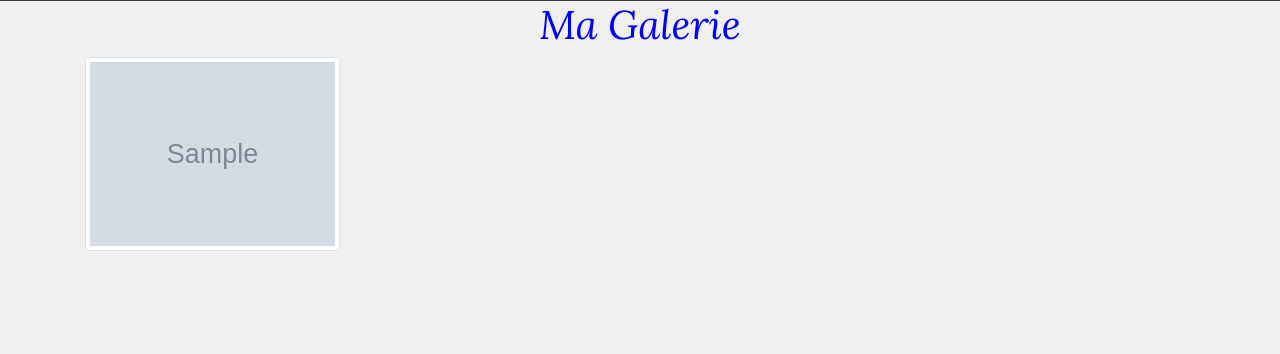
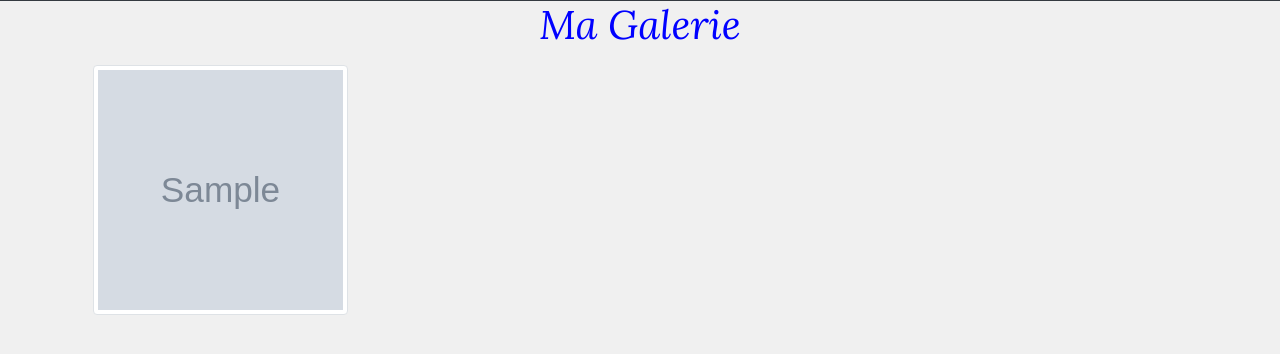
Before and after one commit to rknyra/photo-gallery, a Django app: template gallery/templates/all-photos/base.html in a window 1280 px wide. Shown: the part 55-409 px from the top of the page. Run offline with Django 3.2, Linux system fonts and the light colour scheme; the template is opened without the code that fills it: most values are stand-ins (such as "Sample title", 1, 10 or a date in 2020); grey boxes marked "Sample" are stand-in pictures; some libraries are stand-ins or nearby versions.

Commit message:
resize the displayed image sizes so that they are all of equal size - create uniformity and visual appeal

```diff
--- a/gallery/templates/all-photos/base.html
+++ b/gallery/templates/all-photos/base.html
@@ -19,7 +19,7 @@
        <link rel='stylesheet' href='{% static 'css/basephotos.css'%}'>
     {% endblock %}
 
-    {% comment %} script {% endcomment %}
+  <!-- scripts -->
     <script src="https://cdn.jsdelivr.net/clipboard.js/1.5.3/clipboard.min.js"></script>
     <script src="https://code.jquery.com/jquery-3.3.1.min.js" integrity="sha256-FgpCb/KJQlLNfOu91ta32o/NMZxltwRo8QtmkMRdAu8=" crossorigin="anonymous"></script>
     <script>
@@ -91,13 +91,11 @@
     {% endblock %}
 
    {% block scripts %}
-
+    {% bootstrap_javascript %}
     <script src="https://ajax.googleapis.com/ajax/libs/jquery/3.4.1/jquery.min.js"></script>
     <script src="https://maxcdn.bootstrapcdn.com/bootstrap/3.4.0/js/bootstrap.min.js"></script>
-
     <script src='https://ajax.googleapis.com/ajax/libs/jquery/3.2.1/jquery.min.js'></script>
 
-    {% bootstrap_javascript %}
     {% endblock %}
 
 </body>
--- a/static/css/basephotos.css
+++ b/static/css/basephotos.css
@@ -12,5 +12,8 @@ h1, h3{
 .photo {
     max-width: 100%;
     max-height: 100%;
-    object-fit: cover;
+    object-fit: fill;
+    width: 330px;
+    height: 250px;
+    margin: 1vh;
 }
```
Also changed, not shown: gallery/templates/all-photos/home.html (+0 -11 lines), README.md.
